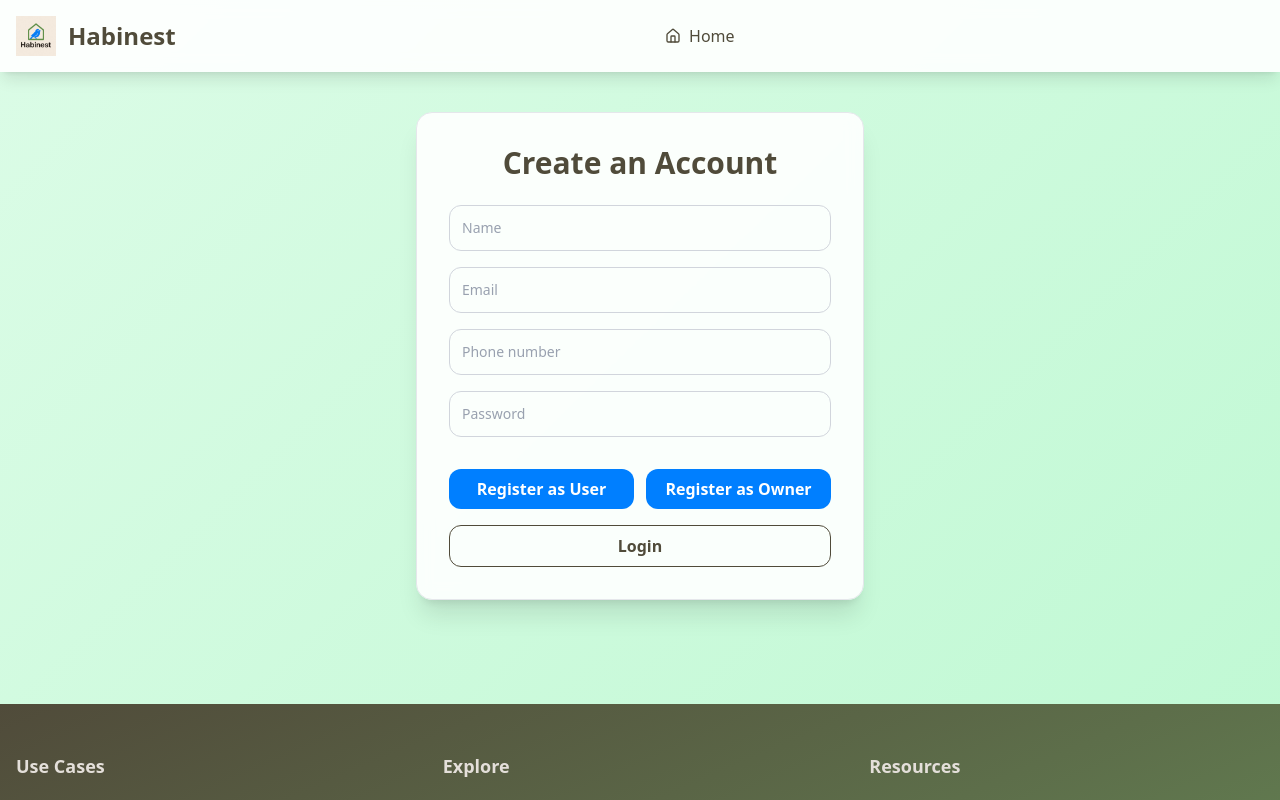
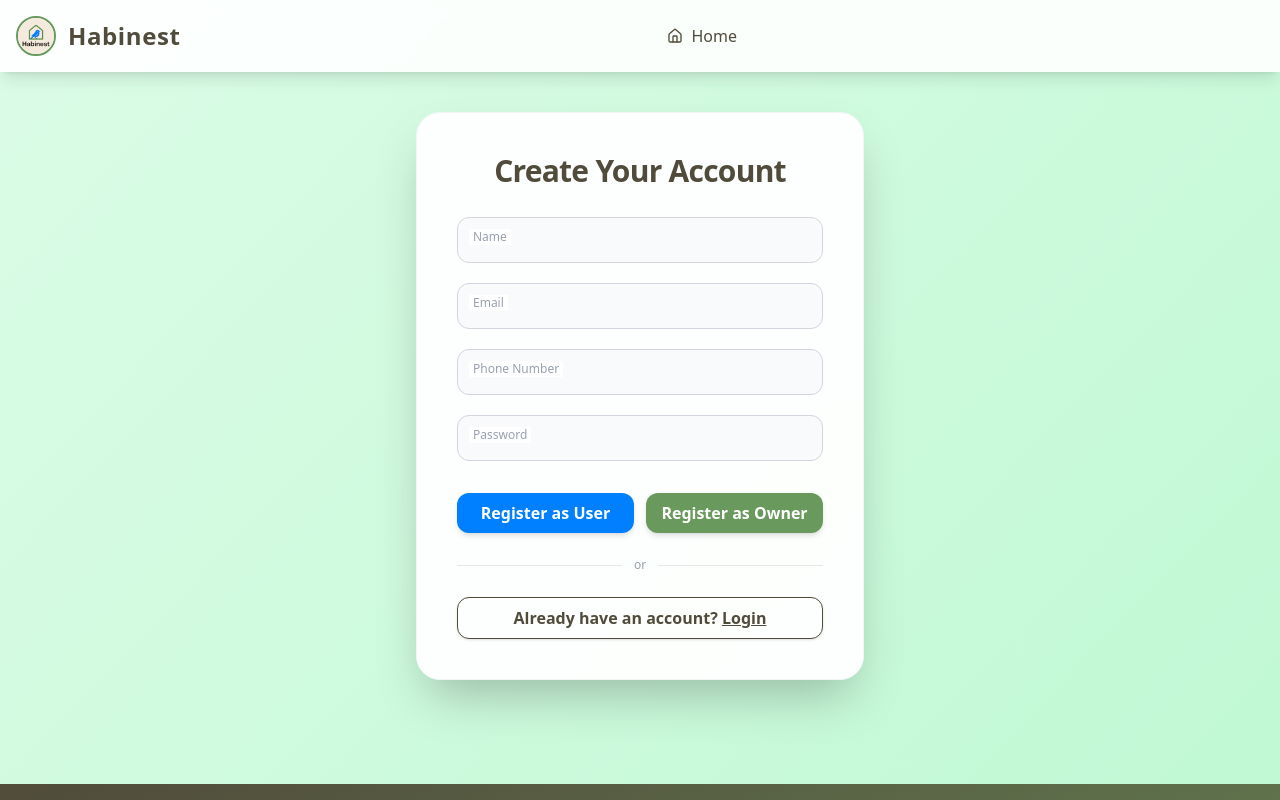
Before and after one commit to SaiBharadwaja570/habinest-project, a React (Vite) app in the folder frontend/: page /register in a window 1280 px wide. Shown: the top 800 px of the page. Built offline with nearby package versions, Linux system fonts and the light colour scheme.

Commit message:
Made the ui/ux better in the frontend

```diff
--- a/frontend/src/pages/BookmarkedPGsPage.jsx
+++ b/frontend/src/pages/BookmarkedPGsPage.jsx
@@ -8,6 +8,7 @@ export default function FilterListingPage() {
   const [bookmarks, setBookmarks] = useState([]);
   const [isDropdownOpen, setDropdownOpen] = useState(false);
   const [loading, setLoading] = useState(true);
+  const [isLoggedIn, setIsLoggedIn] = useState(localStorage.getItem("isLoggedIn"));
 
   useEffect(() => {
     const fetchBookmarks = async () => {
@@ -33,6 +34,7 @@ export default function FilterListingPage() {
     const handleLogout = async () => {
     try {
       await axios.post(`${import.meta.env.VITE_BACKEND_USER}/logout`, {}, { withCredentials: true });
+      setIsLoggedIn(false);
       navigate("/");
     } catch (error) {
       console.error("Logout failed:", error.response?.data?.message || error.message);
@@ -84,9 +86,11 @@ export default function FilterListingPage() {
 
             {/* Profile Dropdown */}
             <div className="relative">
+                      {isLoggedIn ? (
+                        <>
                           <button
                             onClick={toggleDropdown}
-                className="w-12 h-12 rounded-full bg-gradient-to-br from-[#007FFF] to-[#69995D] p-0.5 hover:scale-105 transition-transform duration-200"
+                            className="w-12 h-12 rounded-full bg-gradient-to-br from-[#007FFF] to-[#69995D] hover:scale-105 transition-transform duration-200"
                           >
                             <div className="w-full h-full rounded-full bg-white flex items-center justify-center">
                               <User className="w-6 h-6 text-[#504B3A]" />
@@ -100,13 +104,32 @@ export default function FilterListingPage() {
                                 onClick={() => navigate("/profile")}
                                 className="flex items-center gap-3 w-full px-4 py-3 text-sm text-[#504B3A] hover:bg-[#69995D]/10 transition-colors"
                               >
-                    <User className="w-4 h-4" />
-                    Profile
+                                <User className="w-4 h-4" /> Profile
                               </a>
-                  <a href="#"  onClick={() => handleLogout()} className="flex items-center gap-3 w-full px-4 py-3 text-sm text-red-600 hover:bg-red-50 transition-colors">
-                    <LogOut className="w-4 h-4" />
-                    Log Out
+                              <a
+                                href="#"
+                                onClick={handleLogout}
+                                className="flex items-center gap-3 w-full px-4 py-3 text-sm text-red-600 hover:bg-red-50 transition-colors"
+                              >
+                                <LogOut className="w-4 h-4"/> Log Out
                               </a>
+                            </div>
+                          )}
+                        </>
+                      ) : (
+                        <div className="flex items-center gap-3">
+                          <button
+                            onClick={() => navigate("/login")}
+                            className="px-4 py-2 rounded-lg text-[#504B3A] border border-[#504B3A]/20 hover:bg-[#69995D]/10 transition-all duration-200"
+                          >
+                            Login
+                          </button>
+                          <button
+                            onClick={() => navigate("/register")}
+                            className="px-4 py-2 rounded-lg bg-[#007FFF] text-white shadow hover:bg-[#007FFF]/90 transition-all duration-200"
+                          >
+                            Register
+                          </button>
                         </div>
                       )}
                     </div>
@@ -116,6 +139,8 @@ export default function FilterListingPage() {
 
       {/* Main Content */}
       <main className="max-w-7xl mx-auto px-4 py-8">
+        { isLoggedIn ? (
+          <>
           {/* Page Header */}
          <div className="text-center mb-12">
           <h1 className="text-4xl font-bold text-[#504B3A] mb-4">Your Bookmarks</h1>
@@ -231,6 +256,24 @@ export default function FilterListingPage() {
             ))}
           </div>
         )}
+          </>
+        ) : (
+          <>
+          <div className="flex flex-col items-center justify-center min-h-screen">
+            <div className="w-32 h-32 mb-6 bg-gradient-to-br from-[#69995D]/20 to-[#007FFF]/20 rounded-full flex items-center justify-center">
+              <Bookmark className="w-16 h-16 text-[#504B3A]/40" />
+            </div>
+            <h3 className="text-2xl font-semibold text-[#504B3A] mb-2">Please Log In</h3>
+            <p className="text-[#504B3A]/60 mb-8">You need to log in to view your bookmarks</p>
+            <button
+              onClick={() => navigate("/login")}
+              className="bg-gradient-to-r from-[#69995D] to-[#007FFF] text-white px-8 py-3 rounded-xl font-semibold hover:shadow-lg transform hover:scale-105 transition-all duration-200"
+            >
+              Log In
+            </button>
+          </div>
+          </>
+        )}
       </main>
 
       <footer className="mt-16 bg-gradient-to-br from-[#504B3A] to-[#69995D] text-white">
--- a/frontend/src/pages/FilterListingPage.jsx
+++ b/frontend/src/pages/FilterListingPage.jsx
@@ -12,6 +12,7 @@ export default function FilterListingPage() {
   const [isDropdownOpen, setDropdownOpen] = useState(false);
   const [search, setSearch] = useState("");
   const [debouncedSearch, setDebouncedSearch] = useState("");
+  const [isLoggedIn, setIsLoggedIn] = useState(localStorage.getItem("isLoggedIn"));
 
   // Debounce the search input
   useEffect(() => {
@@ -26,7 +27,8 @@ export default function FilterListingPage() {
   const handleLogout = async () => {
     try {
       await axios.post(`${import.meta.env.VITE_BACKEND_USER}/logout`, {}, { withCredentials: true });
-      navigate("/welcome");
+      setIsLoggedIn(false);
+      navigate("/");
     } catch (error) {
       console.error("Logout failed:", error.response?.data?.message || error.message);
     }
@@ -84,6 +86,8 @@ export default function FilterListingPage() {
           </nav>
 
           <div className="relative">
+                    {isLoggedIn ? (
+                      <>
                         <button
                           onClick={toggleDropdown}
                           className="w-12 h-12 rounded-full bg-gradient-to-br from-[#007FFF] to-[#69995D] hover:scale-105 transition-transform duration-200"
@@ -95,17 +99,36 @@ export default function FilterListingPage() {
 
                         {isDropdownOpen && (
                           <div className="absolute right-0 mt-2 bg-white/95 backdrop-blur-sm border border-[#504B3A]/10 rounded-2xl shadow-2xl w-56 py-2 animate-in slide-in-from-top-5">
-                <button
+                            <a
+                              href="#"
                               onClick={() => navigate("/profile")}
                               className="flex items-center gap-3 w-full px-4 py-3 text-sm text-[#504B3A] hover:bg-[#69995D]/10 transition-colors"
                             >
                               <User className="w-4 h-4" /> Profile
-                </button>
-                <button
+                            </a>
+                            <a
+                              href="#"
                               onClick={handleLogout}
                               className="flex items-center gap-3 w-full px-4 py-3 text-sm text-red-600 hover:bg-red-50 transition-colors"
                             >
-                  <LogOut className="w-4 h-4" /> Log Out
+                              <LogOut className="w-4 h-4"/> Log Out
+                            </a>
+                          </div>
+                        )}
+                      </>
+                    ) : (
+                      <div className="flex items-center gap-3">
+                        <button
+                          onClick={() => navigate("/login")}
+                          className="px-4 py-2 rounded-lg text-[#504B3A] border border-[#504B3A]/20 hover:bg-[#69995D]/10 transition-all duration-200"
+                        >
+                          Login
+                        </button>
+                        <button
+                          onClick={() => navigate("/register")}
+                          className="px-4 py-2 rounded-lg bg-[#007FFF] text-white shadow hover:bg-[#007FFF]/90 transition-all duration-200"
+                        >
+                          Register
                         </button>
                       </div>
                     )}
--- a/frontend/src/pages/LoginPage.jsx
+++ b/frontend/src/pages/LoginPage.jsx
@@ -19,29 +19,13 @@ useEffect(() => {
   }
 }, []);
 
-const toggleDarkMode = () => {
-  const html = document.documentElement;
-  const isDark = html.classList.toggle('dark');
-  console.log('Toggled dark mode:', isDark); // debug
-  localStorage.setItem('theme', isDark ? 'dark' : 'light');
-};
-
 
   const [email, setEmail] = useState('');
   const [password, setPassword] = useState('');
   const [isLoading, setIsLoading] = useState(false);
   const [error, setError] = useState('');
   const [success, setSuccess] = useState('');
-  const [isDropdownOpen, setIsDropdownOpen] = useState(false);
 
-  const toggleDropdown = () => {
-    setIsDropdownOpen(!isDropdownOpen);
-  };
-
-  const handleLogout = () => {
-    // Placeholder for logout logic
-    console.log('Logging out...');
-  };
 
   const handleLogin = async () => {
     setError('');
@@ -170,26 +154,54 @@ const toggleDarkMode = () => {
         />
       </div>
 
-      <div className="flex justify-center gap-4 mt-8">
+      <div className="flex flex-col items-center gap-6 mt-8">
+  {/* Main Login Button */}
   <button
-          className={`px-6 py-2 rounded-xl font-semibold ${
+    className={`w-full max-w-sm px-6 py-3 rounded-xl font-semibold transition-all duration-200 ${
       isLoading
-              ? 'bg-gray-500 cursor-not-allowed'
-              : 'bg-[#69995D] hover:bg-[#5e8d52]'
-          } text-white transition-colors`}
+        ? 'bg-gray-400 cursor-not-allowed text-gray-200'
+        : 'bg-[#69995D] hover:bg-[#5e8d52] hover:shadow-lg hover:scale-[1.02] active:scale-[0.98]'
+    } text-white shadow-md`}
     onClick={handleLogin}
     disabled={isLoading}
   >
-          {isLoading ? 'Logging in...' : 'Login'}
+    {isLoading ? (
+      <span className="flex items-center justify-center gap-2">
+        <div className="w-4 h-4 border-2 border-white/30 border-t-white rounded-full animate-spin"></div>
+        Logging in...
+      </span>
+    ) : (
+      'Login'
+    )}
   </button>
 
+  {/* Divider with "OR" */}
+  <div className="flex items-center w-full max-w-sm gap-4">
+    <div className="flex-1 h-px bg-gradient-to-r from-transparent via-gray-300 to-transparent"></div>
+    <span className="text-sm text-gray-500 font-medium px-2">OR</span>
+    <div className="flex-1 h-px bg-gradient-to-r from-transparent via-gray-300 to-transparent"></div>
+  </div>
+
+  {/* Sign Up Section */}
+  <div className="text-center space-y-3">
+    <p className="text-gray-600 text-sm">
+      Don't have an account yet?
+    </p>
     <button
       onClick={handleRegisterClick}
-          className="bg-[#007FFF] hover:bg-[#0066CC] text-white px-6 py-2 rounded-xl font-semibold transition-colors"
+      className={`px-8 py-3 rounded-xl font-semibold transition-all duration-200 border-2 ${
+        isLoading
+          ? 'border-gray-300 text-gray-400 cursor-not-allowed'
+          : 'border-[#007FFF] text-[#007FFF] hover:bg-[#007FFF] hover:text-white hover:shadow-lg hover:scale-[1.02] active:scale-[0.98]'
+      }`}
       disabled={isLoading}
     >
-          Signup
+      Create New Account
     </button>
+    <p className="text-xs text-gray-500">
+      Join thousands of users finding their perfect PG
+    </p>
+  </div>
 </div>
 
       {isLoading && (
--- a/frontend/src/pages/RegisterPage.jsx
+++ b/frontend/src/pages/RegisterPage.jsx
@@ -122,38 +122,35 @@ const toggleDropdown = () => setIsDropdownOpen(!isDropdownOpen);
               <img
                 src="HabinestLogo.jpg"
                 alt="Home"
-          className="w-10 h-10 object-cover"
+                className="w-10 h-10 object-cover rounded-full border-2 border-[#69995D]"
               />
-        <span className="font-bold text-2xl text-[#504B3A]">Habinest</span>
+              <span className="font-bold text-2xl text-[#504B3A] tracking-wide">Habinest</span>
             </div>
-
-      {/* Centered Home button */}
             <nav className="flex-1 flex justify-center">
               <button
                 onClick={() => navigate("/")}
-          className="flex items-center gap-2 px-4 py-2 rounded-lg text-[#504B3A] hover:bg-[#69995D]/10 transition-all duration-200"
+                className="flex items-center gap-2 px-4 py-2 rounded-lg text-[#504B3A] hover:bg-[#69995D]/10 transition-all duration-200 font-medium"
               >
                 <Home className="w-4 h-4" />
                 Home
               </button>
             </nav>
-
-      {/* Spacer to keep Home centered */}
             <div className="w-10"></div>
           </div>
         </div>
       </header>
 
       <section className="flex flex-col items-center justify-center flex-1 px-4 py-10">
-        <div className="w-full max-w-md bg-white/90 backdrop-blur rounded-2xl shadow-xl p-8 border border-gray-200 transition-transform transform hover:scale-105 duration-300">
-          <h1 className="text-3xl font-bold text-center mb-6 text-[#504B3A]">Create an Account</h1>
+        <div className="w-full max-w-md bg-white/95 backdrop-blur rounded-3xl shadow-2xl p-10 border border-gray-100 transition-transform transform hover:scale-[1.03] duration-300">
+          <h1 className="text-3xl font-extrabold text-center mb-7 text-[#504B3A] tracking-tight">Create Your Account</h1>
 
           {error && (
-            <div className="mb-4 p-3 bg-red-100 border border-red-300 text-red-700 rounded-lg shadow-sm flex justify-between items-center">
+            <div className="mb-4 p-3 bg-red-100 border border-red-300 text-red-700 rounded-lg shadow-sm flex justify-between items-center animate-shake">
               <span className="text-sm font-medium">{error}</span>
               <button
                 onClick={clearMessages}
                 className="text-red-500 hover:text-red-700 font-bold ml-2"
+                aria-label="Clear error"
               >
                 &times;
               </button>
@@ -161,73 +158,100 @@ const toggleDropdown = () => setIsDropdownOpen(!isDropdownOpen);
           )}
 
           {success && (
-            <div className="mb-4 p-3 bg-green-100 border border-green-300 text-green-700 rounded-lg shadow-sm text-sm">
+            <div className="mb-4 p-3 bg-green-100 border border-green-300 text-green-700 rounded-lg shadow-sm text-sm animate-fade-in">
               {success}
             </div>
           )}
 
-          <div className="space-y-4">
+          <div className="space-y-5">
+            <div className="relative">
               <input
                 type="text"
-              placeholder="Name"
-              className="w-full p-3 rounded-xl border border-gray-300 focus:outline-none focus:ring-2 focus:ring-[#69995D] text-sm text-gray-800 placeholder-gray-400 transition"
+                placeholder=" "
+                className="peer w-full p-3 rounded-xl border border-gray-300 focus:outline-none focus:ring-2 focus:ring-[#69995D] text-sm text-gray-800 placeholder-transparent transition bg-gray-50"
                 value={name}
                 onChange={(e) => {
                   setName(e.target.value);
                   clearMessages();
                 }}
                 disabled={isLoading}
+                autoComplete="name"
+                id="register-name"
               />
+              <label htmlFor="register-name" className="absolute left-3 top-3 text-gray-400 text-xs transition-all peer-placeholder-shown:top-3 peer-placeholder-shown:text-xs peer-focus:-top-4 peer-focus:text-xs peer-focus:text-[#69995D] bg-white px-1 pointer-events-none">
+                Name
+              </label>
+            </div>
+            <div className="relative">
               <input
                 type="email"
-              placeholder="Email"
-              className="w-full p-3 rounded-xl border border-gray-300 focus:outline-none focus:ring-2 focus:ring-[#69995D] text-sm text-gray-800 placeholder-gray-400 transition"
+                placeholder=" "
+                className="peer w-full p-3 rounded-xl border border-gray-300 focus:outline-none focus:ring-2 focus:ring-[#69995D] text-sm text-gray-800 placeholder-transparent transition bg-gray-50"
                 value={email}
                 onChange={(e) => {
                   setEmail(e.target.value);
                   clearMessages();
                 }}
                 disabled={isLoading}
+                autoComplete="email"
+                id="register-email"
               />
+              <label htmlFor="register-email" className="absolute left-3 top-3 text-gray-400 text-xs transition-all peer-placeholder-shown:top-3 peer-placeholder-shown:text-xs peer-focus:-top-4 peer-focus:text-xs peer-focus:text-[#69995D] bg-white px-1 pointer-events-none">
+                Email
+              </label>
+            </div>
+            <div className="relative">
               <input
                 type="text"
-              placeholder="Phone number"
-              className="w-full p-3 rounded-xl border border-gray-300 focus:outline-none focus:ring-2 focus:ring-[#69995D] text-sm text-gray-800 placeholder-gray-400 transition"
+                placeholder=" "
+                className="peer w-full p-3 rounded-xl border border-gray-300 focus:outline-none focus:ring-2 focus:ring-[#69995D] text-sm text-gray-800 placeholder-transparent transition bg-gray-50"
                 value={phone}
                 onChange={(e) => {
                   setPhone(e.target.value);
                   clearMessages();
                 }}
                 disabled={isLoading}
+                autoComplete="tel"
+                id="register-phone"
               />
+              <label htmlFor="register-phone" className="absolute left-3 top-3 text-gray-400 text-xs transition-all peer-placeholder-shown:top-3 peer-placeholder-shown:text-xs peer-focus:-top-4 peer-focus:text-xs peer-focus:text-[#69995D] bg-white px-1 pointer-events-none">
+                Phone Number
+              </label>
+            </div>
+            <div className="relative">
               <input
                 type="password"
-              placeholder="Password"
-              className="w-full p-3 rounded-xl border border-gray-300 focus:outline-none focus:ring-2 focus:ring-[#69995D] text-sm text-gray-800 placeholder-gray-400 transition"
+                placeholder=" "
+                className="peer w-full p-3 rounded-xl border border-gray-300 focus:outline-none focus:ring-2 focus:ring-[#69995D] text-sm text-gray-800 placeholder-transparent transition bg-gray-50"
                 value={password}
                 onChange={(e) => {
                   setPassword(e.target.value);
                   clearMessages();
                 }}
                 disabled={isLoading}
+                autoComplete="new-password"
+                id="register-password"
               />
+              <label htmlFor="register-password" className="absolute left-3 top-3 text-gray-400 text-xs transition-all peer-placeholder-shown:top-3 peer-placeholder-shown:text-xs peer-focus:-top-4 peer-focus:text-xs peer-focus:text-[#69995D] bg-white px-1 pointer-events-none">
+                Password
+              </label>
+            </div>
           </div>
 
           <div className="flex flex-col sm:flex-row gap-3 mt-8">
             <button
               onClick={handleRegister}
-              className={`flex-1 py-2 rounded-xl font-semibold text-white transition-colors ${
+              className={`flex-1 py-2 rounded-xl font-semibold text-white shadow-md transition-colors ${
                 isLoading ? "bg-gray-400 cursor-not-allowed" : "bg-[#007FFF] hover:bg-[#0066CC]"
               }`}
               disabled={isLoading}
             >
               {isLoading ? "Registering..." : "Register as User"}
             </button>
-
             <button
               onClick={handleRegisterAsOwner}
-              className={`flex-1 py-2 rounded-xl font-semibold text-white transition-colors ${
-                isLoading ? "bg-gray-400 cursor-not-allowed" : "bg-[#007FFF] hover:bg-[#0066CC]"
+              className={`flex-1 py-2 rounded-xl font-semibold text-white shadow-md transition-colors ${
+                isLoading ? "bg-gray-400 cursor-not-allowed" : "bg-[#69995D] hover:bg-[#507A3A]"
               }`}
               disabled={isLoading}
             >
@@ -235,12 +259,18 @@ const toggleDropdown = () => setIsDropdownOpen(!isDropdownOpen);
             </button>
           </div>
 
+          <div className="flex items-center my-6">
+            <div className="flex-grow border-t border-gray-200"></div>
+            <span className="mx-3 text-gray-400 text-xs">or</span>
+            <div className="flex-grow border-t border-gray-200"></div>
+          </div>
+
           <button
             onClick={handleLoginClick}
-            className="w-full mt-4 py-2 rounded-xl font-semibold text-[#504B3A] border border-[#504B3A] hover:bg-[#504B3A]/10 transition"
+            className="w-full py-2 rounded-xl font-semibold text-[#504B3A] border border-[#504B3A] hover:bg-[#504B3A]/10 transition shadow-sm"
             disabled={isLoading}
           >
-            Login
+            Already have an account? <span className="underline font-bold">Login</span>
           </button>
 
           {isLoading && (
@@ -250,6 +280,7 @@ const toggleDropdown = () => setIsDropdownOpen(!isDropdownOpen);
           )}
         </div>
       </section>
+
       <footer className="mt-16 bg-gradient-to-br from-[#504B3A] to-[#69995D] text-white">
         <div className="max-w-7xl mx-auto px-4 py-12">
           <div className="grid grid-cols-1 md:grid-cols-3 gap-8">
@@ -265,7 +296,6 @@ const toggleDropdown = () => setIsDropdownOpen(!isDropdownOpen);
                 <li className="hover:text-white transition-colors cursor-pointer">Feedback and ratings system</li>
               </ul>
             </div>
-
             <div>
               <h4 className="font-bold text-lg mb-6 text-[#E4DFDA]">Explore</h4>
               <ul className="space-y-3 text-white/80">
@@ -278,7 +308,6 @@ const toggleDropdown = () => setIsDropdownOpen(!isDropdownOpen);
                 <li className="hover:text-white transition-colors cursor-pointer">Similar PG Recommendations</li>
               </ul>
             </div>
-
             <div>
               <h4 className="font-bold text-lg mb-6 text-[#E4DFDA]">Resources</h4>
               <ul className="space-y-3 text-white/80">
@@ -292,13 +321,12 @@ const toggleDropdown = () => setIsDropdownOpen(!isDropdownOpen);
               </ul>
             </div>
           </div>
-
           <div className="border-t border-white/20 mt-12 pt-8 text-center">
             <div className="flex items-center justify-center gap-3 mb-4">
               <img
                 src="HabinestLogo.jpg"
                 alt="Home"
-    className="w-10 h-10 object-cover"
+                className="w-10 h-10 object-cover rounded-full border-2 border-[#69995D]"
               />
               <span className="font-bold text-xl">Habinest</span>
             </div>
```
Also changed, not shown: frontend/src/pages/HomePage.jsx (+1 -19 lines). Lines whose indentation alone changed are shown as unchanged.
